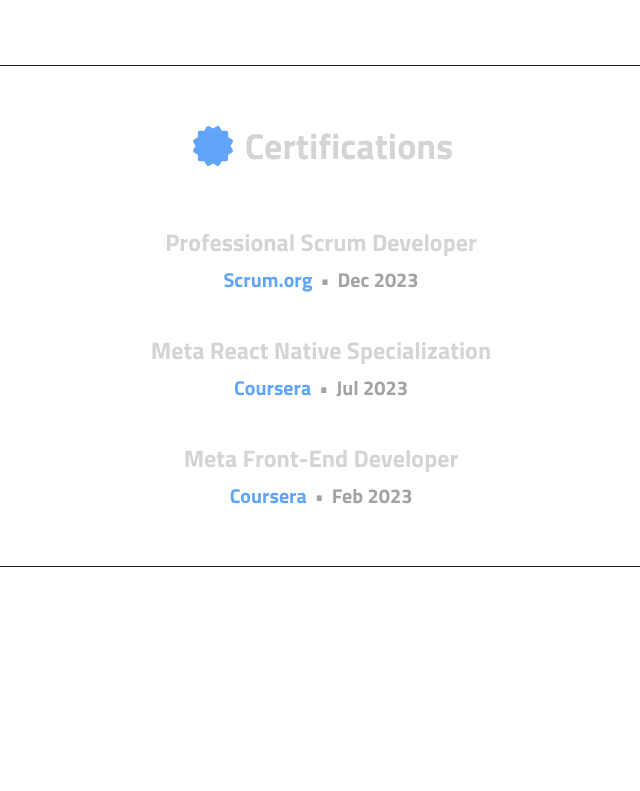
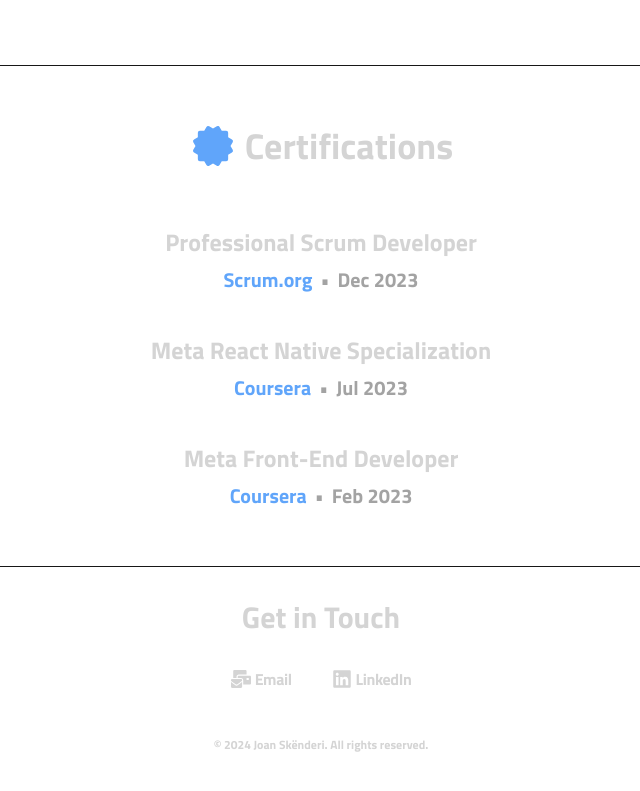
Before and after one commit to joanskenderi/joanskenderi.dev, a Next.js app: page / in a window 1280 px wide. Shown: the part 2196-2987 px from the top of the page, without its empty margins (319-959 px from the left). Before the commit the page ends 2763 px from the top, so only its background shows below. Built offline with nearby package versions, Linux system fonts and the light colour scheme.

Commit message:
feat: add contact section

```diff
--- /dev/null
+++ b/app/components/Contact.tsx
@@ -0,0 +1,41 @@
+import { FaLinkedin, FaMailBulk } from 'react-icons/fa';
+
+const currentYear = new Date().getFullYear();
+
+export default function Contact() {
+  return (
+    <footer className="pb-10">
+      <h2 className="text-center my-8 text-3xl">Get in Touch</h2>
+
+      <div className="flex justify-center items-center text-center space-x-10 tracking-tight">
+        <div className="flex items-center space-x-1 transition-colors duration-200 hover:text-purple-300">
+          <FaMailBulk className="text-xl" />
+          <a
+            href="mailto:jo.skenderi@gmail.com"
+            target="_blank"
+            className="text-md"
+          >
+            Email
+          </a>
+        </div>
+
+        <div className="flex items-center space-x-1 transition-colors duration-200 hover:text-purple-300">
+          <FaLinkedin className="text-xl" />
+          <a
+            href="https://www.linkedin.com/in/joanskenderi"
+            target="_blank"
+            className="text-md"
+          >
+            LinkedIn
+          </a>
+        </div>
+      </div>
+
+      <div className="text-center mt-10">
+        <span className="text-xs">
+          &copy; {currentYear} Joan Skënderi. All rights reserved.
+        </span>
+      </div>
+    </footer>
+  );
+}
--- a/app/page.tsx
+++ b/app/page.tsx
@@ -3,6 +3,7 @@
 import Experience from '@/app/components/Experience';
 import Education from '@/app/components/Education';
 import Certifications from '@/app/components/Certifications';
+import Contact from '@/app/components/Contact';
 
 export default function Home() {
   return (
@@ -13,13 +14,15 @@
 
       <div className="container mx-auto px-8">
         <Header />
-        <Hero />
 
         <main>
+          <Hero />
           <Experience />
           <Education />
           <Certifications />
         </main>
+
+        <Contact />
       </div>
     </div>
   );
```
